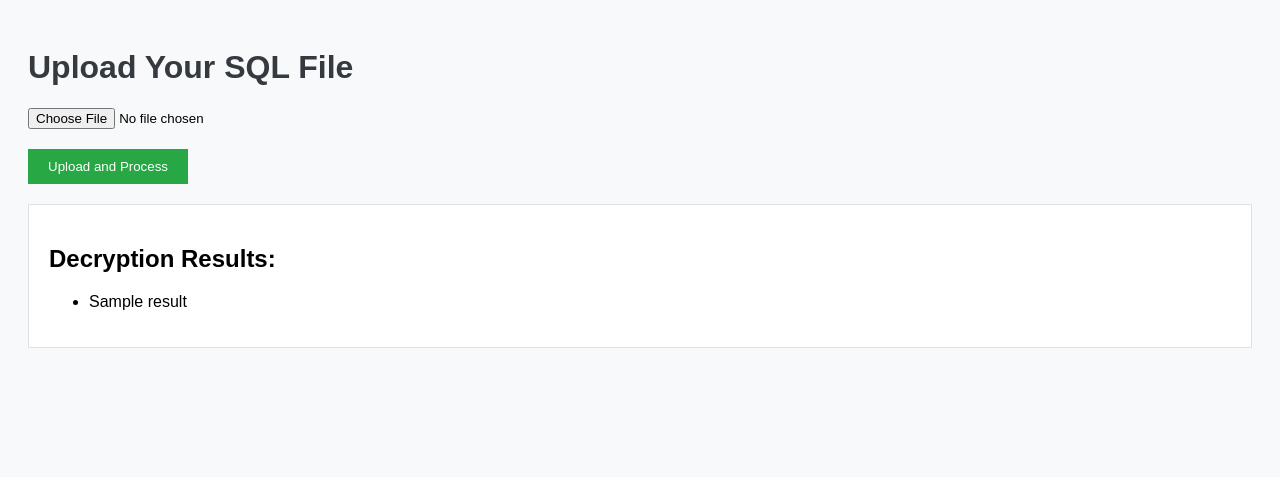
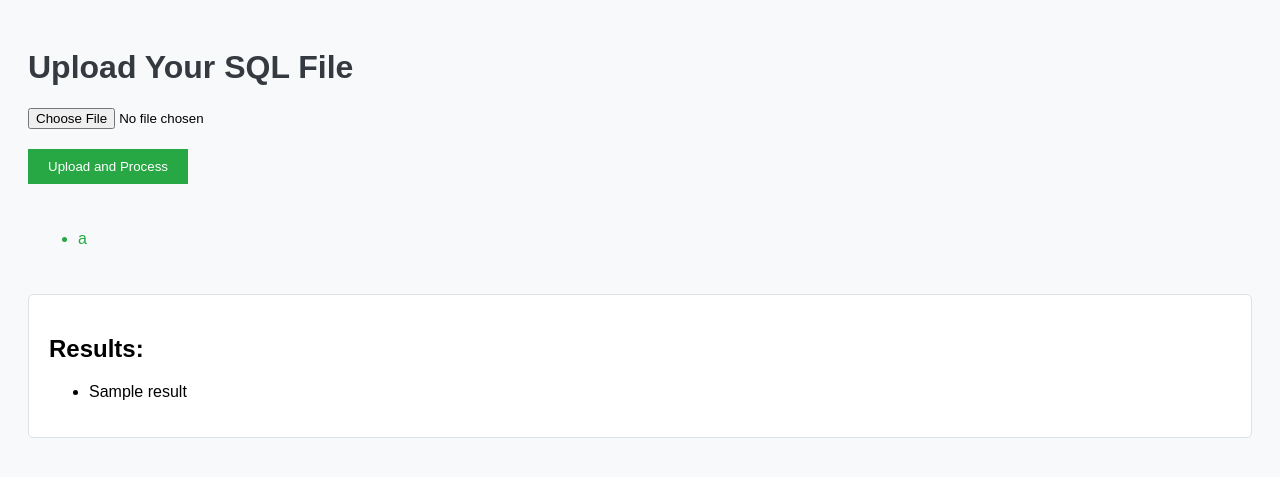
Before and after one commit to SleepTheGod/SQLReader, a Flask app: template templates/index.html in a window 1280 px wide. Shown: the top 477 px of the page. Run offline with Flask 3, Linux system fonts and the light colour scheme; the template is opened without the code that fills it: most values are stand-ins (such as "Sample title", 1, 10 or a date in 2020); one stand-in notice (Sample message) is shown.

Commit message:
Update index.html

```diff
--- a/templates/index.html
+++ b/templates/index.html
@@ -25,6 +25,7 @@
             border: none;
             padding: 10px 20px;
             cursor: pointer;
+            transition: background-color 0.3s;
         }
         button:hover {
             background-color: #218838;
@@ -34,24 +35,48 @@
             padding: 20px;
             border: 1px solid #dee2e6;
             margin-top: 20px;
+            border-radius: 5px;
+        }
+        .error {
+            color: #dc3545;
+        }
+        .success {
+            color: #28a745;
+        }
+        .message {
+            padding: 10px;
+            margin-bottom: 20px;
+            border-radius: 5px;
         }
     </style>
 </head>
 <body>
     <h1>Upload Your SQL File</h1>
     <form action="/" method="POST" enctype="multipart/form-data">
-        <input type="file" name="file" accept=".sql">
+        <input type="file" name="file" accept=".sql" required>
         <br>
         <button type="submit">Upload and Process</button>
     </form>
 
+    {% with messages = get_flashed_messages() %}
+        {% if messages %}
+            <div class="message {% if message[0] == 'error' %}error{% else %}success{% endif %}">
+                <ul>
+                {% for message in messages %}
+                    <li>{{ message[1] }}</li>
+                {% endfor %}
+                </ul>
+            </div>
+        {% endif %}
+    {% endwith %}
+
     {% if results %}
         <div class="results">
-            <h2>Decryption Results:</h2>
+            <h2>Results:</h2>
             <ul>
-                {% for result in results %}
-                    <li>{{ result }}</li>
-                {% endfor %}
+            {% for result in results %}
+                <li>{{ result }}</li>
+            {% endfor %}
             </ul>
         </div>
     {% endif %}
```
